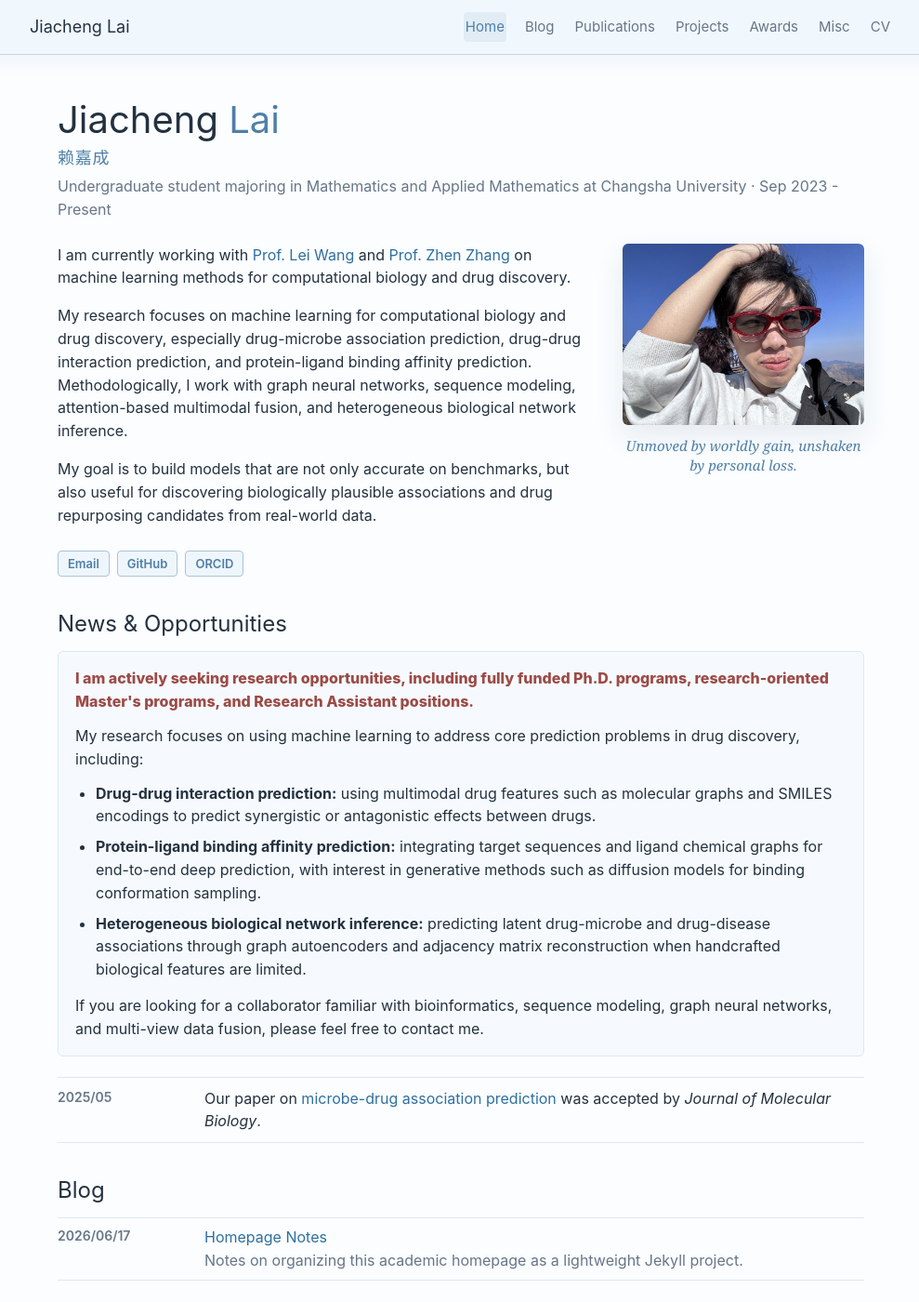
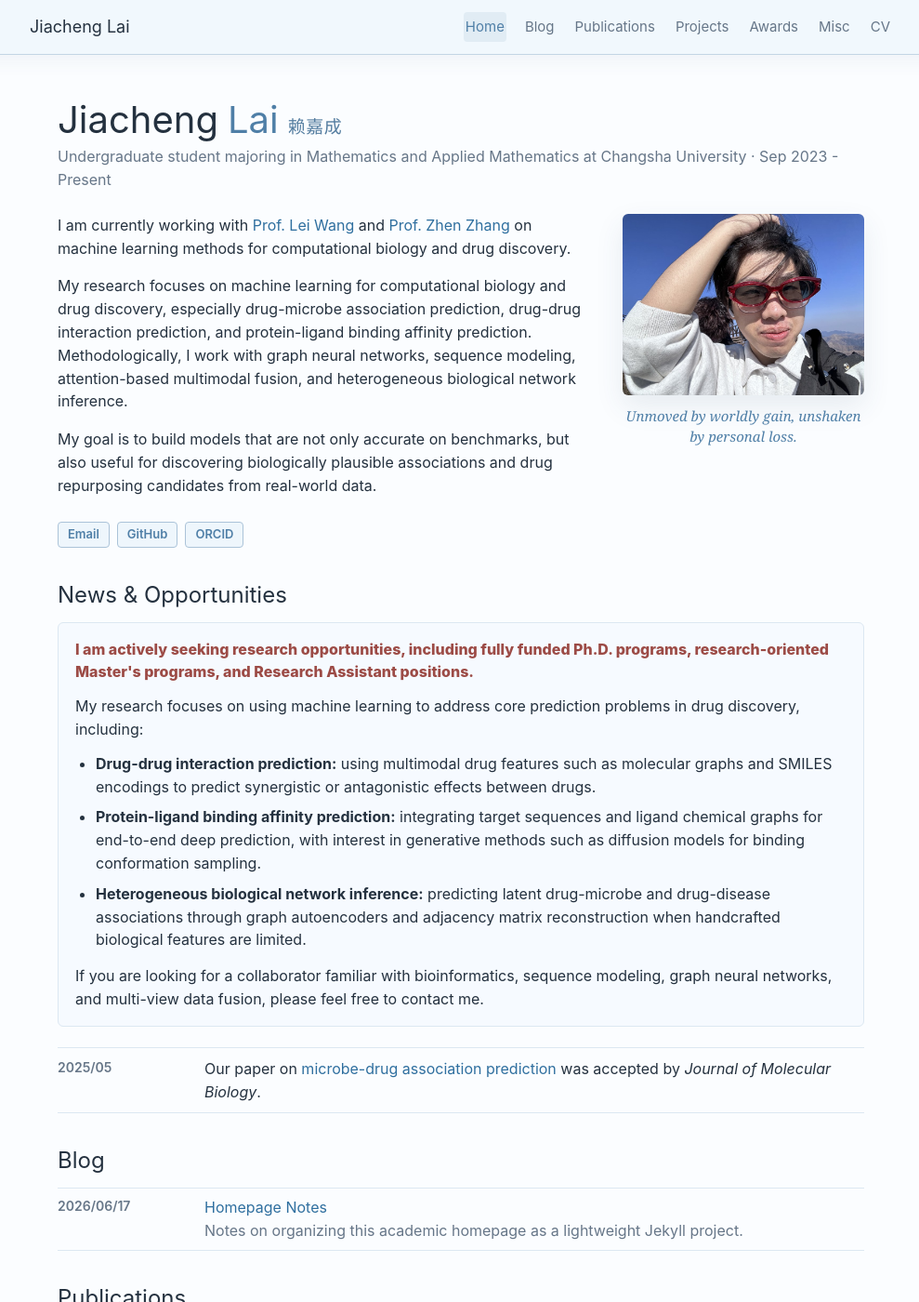
Before and after one commit to jiachenglai/jiachenglai.github.io, a Jekyll site: the page built from index.html, in a window 1280 px wide and 1400 px high. Shown: the whole window at 93% size, without its empty margins (144-1133 px from the left). Built offline with Jekyll 4.4.1, drawn with Linux system fonts in a browser that asks for light colours.

Commit message:
Refine bilingual name heading

```diff
--- a/assets/styles.css
+++ b/assets/styles.css
@@ -142,6 +142,10 @@ a:hover {
 }
 
 .about-section h1 {
+  display: flex;
+  flex-wrap: wrap;
+  align-items: baseline;
+  column-gap: 10px;
   margin: 0 0 4px;
   font-size: 40px;
   font-weight: 400;
@@ -153,10 +157,10 @@ a:hover {
 }
 
 .native-name {
-  margin: 0 0 4px;
-  color: var(--global-theme);
-  font-size: 18px;
-  letter-spacing: 0.04em;
+  color: color-mix(in srgb, var(--global-theme) 78%, var(--global-muted));
+  font-size: 19px;
+  font-weight: 400;
+  letter-spacing: 0.03em;
 }
 
 .subtitle {
--- a/index.html
+++ b/index.html
@@ -14,8 +14,11 @@ title: Academic Homepage
 
 <main class="page-container">
   <section id="home" class="about-section">
-    <h1><span class="name-main">{{ profile.first_name }}</span> <span class="name-accent">{{ profile.last_name }}</span></h1>
-    <p class="native-name">{{ profile.native_name }}</p>
+    <h1>
+      <span class="name-main">{{ profile.first_name }}</span>
+      <span class="name-accent">{{ profile.last_name }}</span>
+      <span class="native-name">{{ profile.native_name }}</span>
+    </h1>
     <p class="subtitle">
       {{ profile.subtitle }} &middot; {{ profile.period }}
     </p>
```
